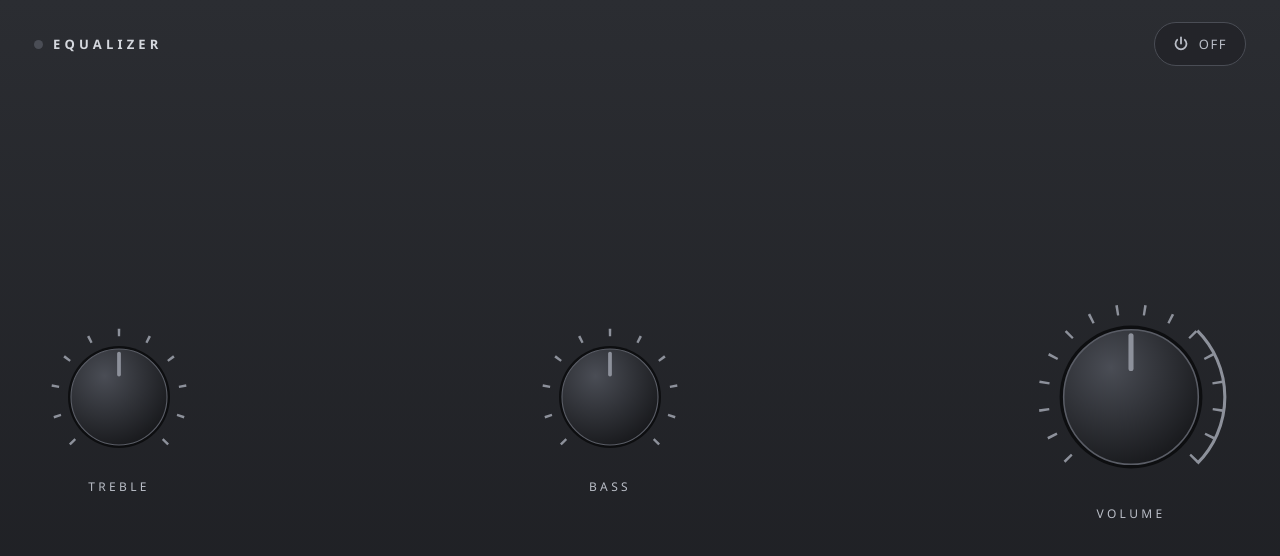
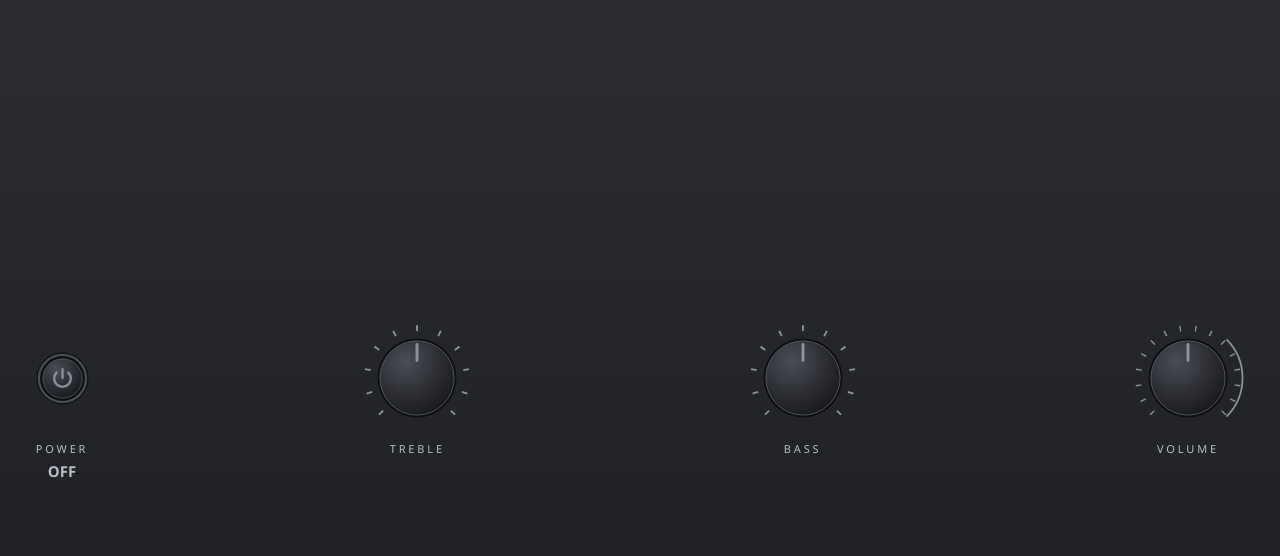
Before and after one commit to akiraak/minitone, a plain HTML site: page app/ui/index.html in a window 1280 px wide. Drawn offline with Linux system fonts and the light colour scheme.

Commit message:
インストーラを作り、画面を小さい横長にする
- インストーラ（NSIS の setup.exe）: 画面のアプリを入れ、同梱した登録のスクリプトで
  APO を登録する。アンインストールのときは解除する。
  インストーラは 32 bit なので、64 bit 版の PowerShell を明示して呼ぶ
- 画面: ウィンドウを 600 x 190 の横長にし、左上の文字を消す。
  電源は丸い押しボタンにして TREBLE の左に置く。VOLUME をほかのツマミと同じ大きさにする
- 実行して試すファイル（インストーラ、equalizer.exe）は「ダウンロード」フォルダに作る
- README をインストーラでの入れ方に直す

Co-Authored-By: Claude Fable 5.2 <noreply@anthropic.com>

```diff
--- a/app/ui/index.html
+++ b/app/ui/index.html
@@ -7,20 +7,6 @@
     <link rel="stylesheet" href="style.css" />
   </head>
   <body>
-    <header>
-      <div class="brand">
-        <span class="led" id="led"></span>
-        <span class="name">EQUALIZER</span>
-      </div>
-      <button type="button" id="power" aria-pressed="false">
-        <svg aria-hidden="true" width="16" height="16" viewBox="0 0 16 16" fill="none" stroke="currentColor" stroke-width="1.8" stroke-linecap="round">
-          <path d="M8 1.5v6" />
-          <path d="M4.2 3.8a5.5 5.5 0 1 0 7.6 0" />
-        </svg>
-        <span id="power-label">OFF</span>
-      </button>
-    </header>
-
     <p id="notice" hidden></p>
 
     <!-- ツマミの絵は 3 つとも同じ部品を使う。目盛りと指針の位置は main.js が決める。 -->
@@ -34,6 +20,25 @@
     </svg>
 
     <main>
+      <!-- 電源の丸い押しボタン（直径 52 px）。ON のときは、周りのリングと電源のマークがオレンジに光る。 -->
+      <div class="control power">
+        <div class="slot">
+          <button type="button" id="power" aria-pressed="false" aria-label="イコライザーの入り切り">
+            <svg viewBox="-35 -35 70 70" aria-hidden="true">
+              <circle r="33" fill="#0d0e10" />
+              <circle class="ring" r="30" />
+              <circle class="body" r="25" />
+              <g class="mark">
+                <path d="M0 -12v11" />
+                <path d="M-7.5 -7.5a10.6 10.6 0 1 0 15 0" />
+              </g>
+            </svg>
+          </button>
+        </div>
+        <span class="label">POWER</span>
+        <span class="value" id="power-label">OFF</span>
+      </div>
+
       <div class="control">
         <div class="knob" id="treble" role="slider" tabindex="0" aria-label="Treble">
           <svg viewBox="-100 -100 200 200" aria-hidden="true">
@@ -60,15 +65,15 @@
         <span class="value" id="bass-value"></span>
       </div>
 
-      <div class="control large">
+      <div class="control">
         <div class="knob" id="volume" role="slider" tabindex="0" aria-label="Volume">
           <svg viewBox="-100 -100 200 200" aria-hidden="true">
             <path class="ticks" d="M -60.81 60.81 A 86 86 0 1 1 60.81 60.81" pathLength="100" stroke-dasharray="0.6 6.027" />
             <!-- 100% を超える範囲の印 -->
-            <path class="over" d="M -65.05 65.05 A 92 92 0 1 1 65.05 65.05" pathLength="100" stroke-dasharray="0 66.67 33.33 100" />
-            <circle r="70" fill="#0d0e10" />
-            <circle class="body" r="66" />
-            <g class="pointer"><line x1="0" y1="-60" x2="0" y2="-28" /></g>
+            <path class="over" d="M -66.47 66.47 A 94 94 0 1 1 66.47 66.47" pathLength="100" stroke-dasharray="0 66.67 33.33 100" />
+            <circle r="68" fill="#0d0e10" />
+            <circle class="body" r="64" />
+            <g class="pointer"><line x1="0" y1="-58" x2="0" y2="-30" /></g>
           </svg>
         </div>
         <span class="label">VOLUME</span>
--- a/app/ui/style.css
+++ b/app/ui/style.css
@@ -20,10 +20,10 @@ body {
 }
 
 body {
+  position: relative;
   display: flex;
   flex-direction: column;
-  gap: 10px;
-  padding: 22px 34px 14px;
+  padding: 14px 26px 12px;
   background: linear-gradient(180deg, var(--panel-top) 0%, var(--panel-bottom) 100%);
   color: var(--text);
   font-family: "Segoe UI", "Yu Gothic UI", system-ui, sans-serif;
@@ -31,54 +31,49 @@ body {
   overflow: hidden;
 }
 
-header {
-  display: flex;
-  align-items: center;
-  justify-content: space-between;
-}
-
-.brand {
-  display: flex;
-  align-items: center;
-  gap: 10px;
-}
-
-.brand .name {
-  font-size: 13px;
-  font-weight: 600;
-  letter-spacing: 0.32em;
-}
-
-.led {
-  width: 9px;
-  height: 9px;
+/* 電源の丸い押しボタン */
+#power {
+  width: 55px;
+  height: 55px;
+  padding: 0;
+  border: none;
   border-radius: 50%;
-  background: #4a4d55;
-}
-
-body.on .led {
-  background: var(--accent);
-  box-shadow: 0 0 8px var(--accent);
-}
-
-#power {
-  display: flex;
-  align-items: center;
-  gap: 10px;
-  min-height: 44px;
-  padding: 0 18px;
-  border: 1px solid var(--line);
-  border-radius: 22px;
-  background: #232429;
-  color: var(--muted);
-  font: inherit;
-  font-size: 13px;
-  letter-spacing: 0.12em;
+  background: none;
   cursor: pointer;
 }
 
-#power:hover {
-  border-color: var(--tick);
+#power svg {
+  display: block;
+  width: 100%;
+  height: 100%;
+}
+
+#power .ring {
+  fill: none;
+  stroke: var(--line);
+  stroke-width: 3;
+}
+
+#power .body {
+  fill: url(#knob-body);
+  stroke: #5a5d66;
+  stroke-width: 1;
+}
+
+#power .mark {
+  fill: none;
+  stroke: var(--tick);
+  stroke-width: 3;
+  stroke-linecap: round;
+}
+
+body.on #power .ring,
+body.on #power .mark {
+  stroke: var(--accent);
+}
+
+#power:active svg {
+  transform: scale(0.96);
 }
 
 #power:focus-visible,
@@ -87,21 +82,18 @@ body.on .led {
   outline-offset: 3px;
 }
 
-body.on #power {
-  color: var(--text);
-}
-
-body.on #power svg {
-  color: var(--accent);
-}
-
+/* 知らせとエラーは、パネルの上と下の端に重ねて出す（ウィンドウが小さいので、場所を取らない）。 */
 #notice {
+  position: absolute;
+  top: 0;
+  left: 0;
+  right: 0;
   margin: 0;
-  padding: 6px 12px;
-  border-radius: 6px;
+  padding: 3px 12px;
   background: #5a2a0c;
   color: #ffd9bd;
-  font-size: 12px;
+  font-size: 11px;
+  text-align: center;
 }
 
 main {
@@ -109,7 +101,7 @@ main {
   display: flex;
   align-items: center;
   justify-content: space-between;
-  gap: 24px;
+  gap: 16px;
   min-height: 0;
 }
 
@@ -117,25 +109,28 @@ main {
   display: flex;
   flex-direction: column;
   align-items: center;
-  gap: 6px;
-  width: 170px;
+  gap: 5px;
+  width: 132px;
 }
 
-.control.large {
-  width: 230px;
+.control.power {
+  width: 72px;
+}
+
+/* ボタンは、ツマミ（116 px）の中心と同じ高さに置く。 */
+.control.power .slot {
+  display: flex;
+  align-items: center;
+  justify-content: center;
+  height: 116px;
 }
 
 .knob {
-  width: 150px;
-  height: 150px;
+  width: 116px;
+  height: 116px;
   border-radius: 50%;
   cursor: grab;
   touch-action: none;
-}
-
-.control.large .knob {
-  width: 204px;
-  height: 204px;
 }
 
 .knob.dragging {
@@ -174,14 +169,14 @@ main {
 
 .label {
   color: var(--muted);
-  font-size: 12px;
-  letter-spacing: 0.28em;
+  font-size: 11px;
+  letter-spacing: 0.26em;
 }
 
 .value {
-  min-height: 24px;
+  min-height: 21px;
   color: var(--accent);
-  font-size: 17px;
+  font-size: 15px;
   font-weight: 600;
   font-variant-numeric: tabular-nums;
 }
@@ -197,7 +192,12 @@ body:not(.on) .value {
 }
 
 footer {
-  min-height: 16px;
+  position: absolute;
+  left: 0;
+  right: 0;
+  bottom: 0;
+  padding: 0 12px 1px;
   color: #ffb4a8;
-  font-size: 12px;
+  font-size: 11px;
+  text-align: center;
 }
```
Also changed, not shown: app/src-tauri/tauri.conf.json (+24 -4 lines), 9 other files.
